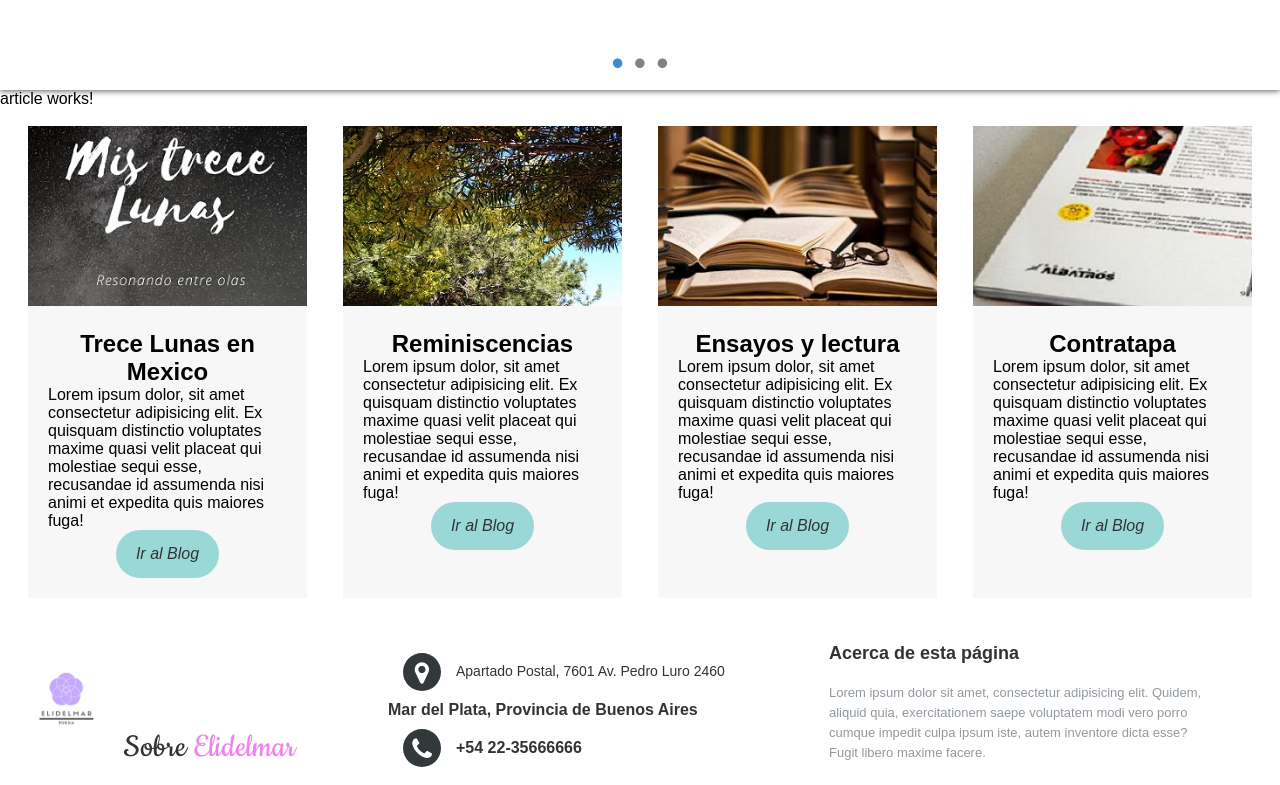
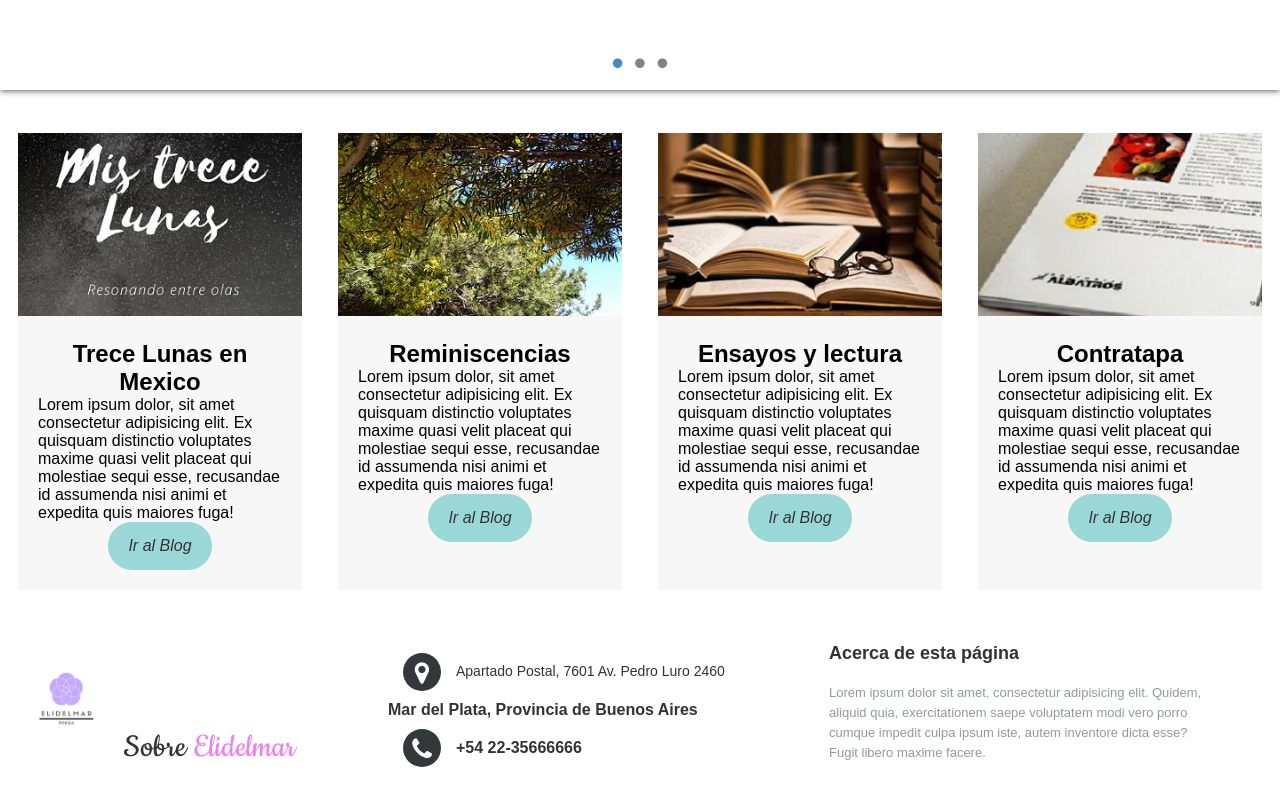
Before and after one commit to Afalkenhagen/elidelmartp2, an Angular app: page / in a window 1280 px wide. Shown: the part 434-1219 px from the top of the page. Built offline with nearby package versions, Linux system fonts and the light colour scheme.

Commit message:
feat: instalacion eslint

```diff
--- a/package.json
+++ b/package.json
@@ -21,6 +21,7 @@
     "@types/slick-carousel": "^1.6.37",
     "jquery": "^3.6.0",
     "rxjs": "~7.4.0",
+    "swiper": "^7.4.1",
     "tslib": "^2.3.0",
     "zone.js": "~0.11.4"
   },
@@ -31,6 +32,9 @@
     "@types/jasmine": "~3.10.0",
     "@types/jquery": "^3.3.1",
     "@types/node": "^12.11.1",
+    "@typescript-eslint/eslint-plugin": "^5.8.1",
+    "@typescript-eslint/parser": "^5.8.1",
+    "eslint": "^8.5.0",
     "jasmine-core": "~3.10.0",
     "karma": "~6.3.0",
     "karma-chrome-launcher": "~3.1.0",
--- a/src/app/components/article/article.component.html
+++ b/src/app/components/article/article.component.html
@@ -1,4 +1,3 @@
-<p>article works!</p>
 
 <section>
     <div class="section">
--- a/src/app/components/article/article.component.scss
+++ b/src/app/components/article/article.component.scss
@@ -3,20 +3,17 @@
   section
   -------------------------------------
 */
-section{
-    height: 510px;
-}
 
 .section{
     display: flex;
     gap: 10px;
     justify-content: space-between;
-    margin: 5px 15px;
+    height: 100%;
+    margin: 30px 5px;
 }
 
 .blog {
     width: 320px;
-    /*border: 1px solid rgb(196, 196, 196);*/
     background-color: rgb(247, 247, 247);
     font-family: Arial, Helvetica, sans-serif;
     margin: 13px;
--- a/src/app/pages/contacto/contacto.component.html
+++ b/src/app/pages/contacto/contacto.component.html
@@ -1,6 +1,5 @@
-<!-- <h1>estas en Contacto   </h1> -->
 
-<form name="contact" netlify>
+<!-- <form name="contact" netlify>
   <p>
     <label>Name <input type="text" name="name" /></label>
   </p>
@@ -10,27 +9,26 @@
   <p>
     <button type="submit">Send</button>
   </p>
-</form>
+</form> -->
 
 
-  <!-- <div class="formulario">
+<div class="contact_form">
+  <div class="formulario">
     <h2 class="h2form">Formulario de contacto</h2>
       <h3>Escríbenos y en breve los pondremos en contacto contigo</h3>
-    <form name="contacto" netlify>
+        <form action="submeter-formulario.php" method="post">
               <p>
                 <label for="nombre" class="colocar_nombre">Nombre
                   <span class="obligatorio">*</span>
                 </label>
-        <input type="text" name="introducir_nombre" id="nombre" required="obligatorio" placeholder="Escribe tu nombre"
-          class="input_form">
+                  <input type="text" name="introducir_nombre" id="nombre" required="obligatorio" placeholder="Escribe tu nombre" class="input_form">
               </p>
 
               <p>
                 <label for="email" class="colocar_email">Email
                   <span class="obligatorio">*</span>
                 </label>
-        <input type="email" name="introducir_email" id="email" required="obligatorio" placeholder="Escribe tu Email"
-          class="input_form">
+                  <input type="email" name="introducir_email" id="email" required="obligatorio" placeholder="Escribe tu Email" class="input_form" >
               </p>
 
               <p>
@@ -42,30 +40,26 @@
               <p>
                 <label for="website" class="colocar_website">Sitio web
                 </label>
-        <input type="url" name="introducir_website" id="website" placeholder="Escribe la URL de tu web"
-          class="input_form">
+                  <input type="url" name="introducir_website" id="website" placeholder="Escribe la URL de tu web" class="input_form">
               </p>
 
               <p>
                 <label for="asunto" class="colocar_asunto">Asunto
                   <span class="obligatorio">*</span>
                 </label>
-        <input type="text" name="introducir_asunto" id="assunto" required="obligatorio" placeholder="Escribe un asunto"
-          class="input_form">
+                  <input type="text" name="introducir_asunto" id="assunto" required="obligatorio" placeholder="Escribe un asunto" class="input_form">
               </p>
 
               <p>
                 <label for="mensaje" class="colocar_mensaje">Mensaje
                   <span class="obligatorio">*</span>
                 </label>
-        <textarea name="introducir_mensaje" class="texto_mensaje" id="mensaje" required="obligatorio"
-          placeholder="Deja aquí tu comentario..."></textarea>
+                                  <textarea name="introducir_mensaje" class="texto_mensaje" id="mensaje" required="obligatorio" placeholder="Deja aquí tu comentario..."></textarea>
                               </p>
-      <button type="submit" name="enviar_formulario" id="enviar">
-        <p>Enviar</p>
-      </button>
+              <button type="submit" name="enviar_formulario" id="enviar"><p>Enviar</p></button>
               <p class="aviso">
                 <span class="obligatorio"> * </span>los campos son obligatorios.
               </p>
         </form>
-  </div> -->
+  </div>
+</div>
```
Also changed, not shown: .eslintrc.json (added), 1 other file (tests, documents, lock files or other folders). Lines whose indentation alone changed are shown as unchanged.
